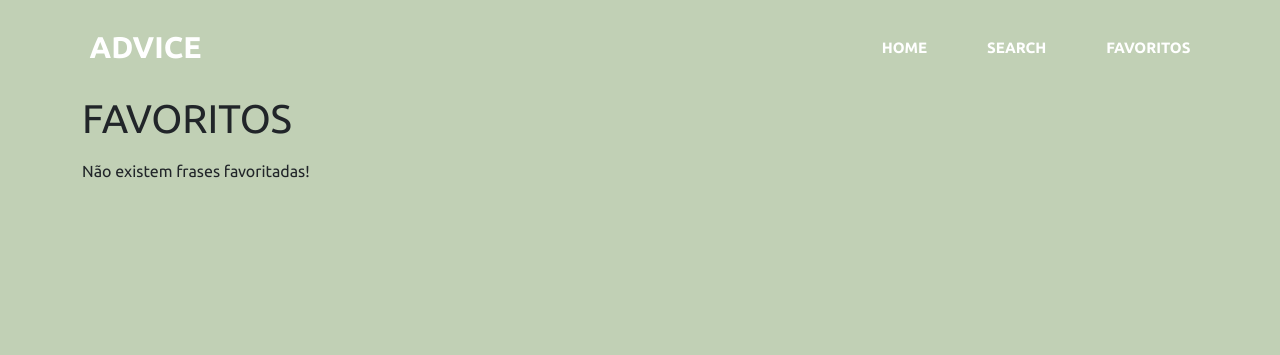
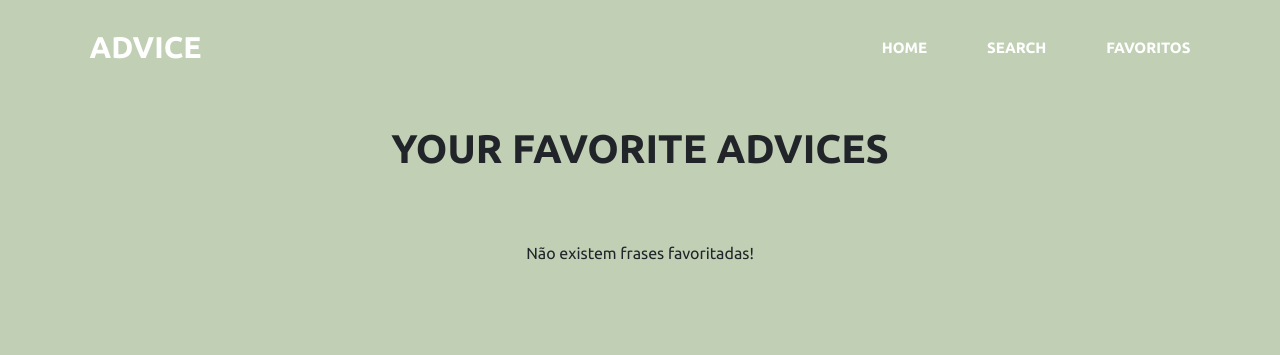
Before and after one commit to oBrunoz/advice-web, a Flask app: page /favoritos in a window 1280 px wide. Shown: the top 355 px of the page. Run offline with Flask 3, Linux system fonts and the light colour scheme.

Commit message:
feat: favorite page updated

```diff
--- a/advice_web/static/style.css
+++ b/advice_web/static/style.css
@@ -33,6 +33,7 @@ header {
     padding: 25px 7%;
     background: transparent;
     text-transform: uppercase;
+    margin-bottom: 30px;
 }
 
 /* MSG */
@@ -457,11 +458,13 @@ section .advice__content .content {
 
    /*Text*/
    .text-title {
+    position: relative;
     display: flex;
     justify-content: center;
     text-transform: uppercase;
     font-size: 1.5em;
     font-weight: bold;
+    margin-bottom: 0.5rem;
    }
 
    /*Hover*/
@@ -553,6 +556,54 @@ section .advice__content .content {
 
 /* END MODAL SEARCH */
 
+/* FAVORITOS */
+
+.container__fav {
+  display: flex;
+  flex-direction: row;
+  justify-content: space-evenly;
+  flex-wrap: wrap;
+  margin-top: 47px;
+  gap: 40px;
+}
+
+.title__fav {
+  display: flex;
+  justify-content: center;
+  width: 100%;
+  background: transparent;
+  margin-bottom: 20px;
+}
+
+.title__fav > h1{
+  font-weight: 600;
+  text-transform: uppercase;
+}
+
+.card-button_fav {
+  position: static;
+  width: fit-content;
+  height: fit-content;
+  border-radius: 3rem;
+  padding: 8px 17px;
+  left: 38%;
+}
+
+.buttons__fav {
+  position: absolute;
+  display: flex;
+  justify-content: center;
+  left: 20%;
+  bottom: 0;
+  gap: 13px;
+}
+
+.buttons__fav > button > input, .buttons__fav > form > button > input {
+  display: none;
+}
+
+
+/* END FAVORITOS */
 
 @keyframes spin {
     from {
--- a/advice_web/templates/favoritos.html
+++ b/advice_web/templates/favoritos.html
@@ -5,11 +5,27 @@
 {% endblock body %}
 
 {% block fav %}
-    <h1>FAVORITOS</h1>
-    <div class="mt-3">
+<div class="container__fav mt-3">
+        <div class="title__fav">
+            <h1>your favorite advices</h1>
+        </div>
         {% if advice %}
             {% for fav in advice %}
-            <p>{{fav['slip']['id']}} - {{fav['slip']['advice']}}</p>
+            <div class="card card__fav">
+                <div class="card-details">
+                    <p class="text-title">Advice {{ fav['slip']['id'] }}</p>
+                    <div class="background__advice_msg">
+                        <p class="text-body">{{ fav['slip']['advice'] }}</p>
+                    </div>
+                </div>
+                <div class="buttons__fav">
+                    <button type="button" class="card-button card-button_fav" data-bs-toggle="modal" data-bs-target="#modal-{{fav['id']}}"><input type="checkbox" class=""><label for="btn__fav"><i class="fa fa-heart-o" aria-hidden="true"></i></label></button>
+                    <form action="" method="post">
+                        <button type="button" class="card-button card-button_fav" data-bs-toggle="modal" data-bs-target="#modal-{{fav['id']}}"><input type="checkbox" class=""><label for="btn__fav"><i class="fa fa-star" aria-hidden="true"></i></label></button>
+                    </form>
+                    <button type="button" class="card-button card-button_fav" data-bs-toggle="modal" data-bs-target="#modal-{{fav['id']}}"><input type="checkbox" class=""><i class="fa fa-info" aria-hidden="true"></i></button>
+                </div>
+            </div>
             {% endfor %}
         {% else %}
             <p>Não existem frases favoritadas!</p>
```
